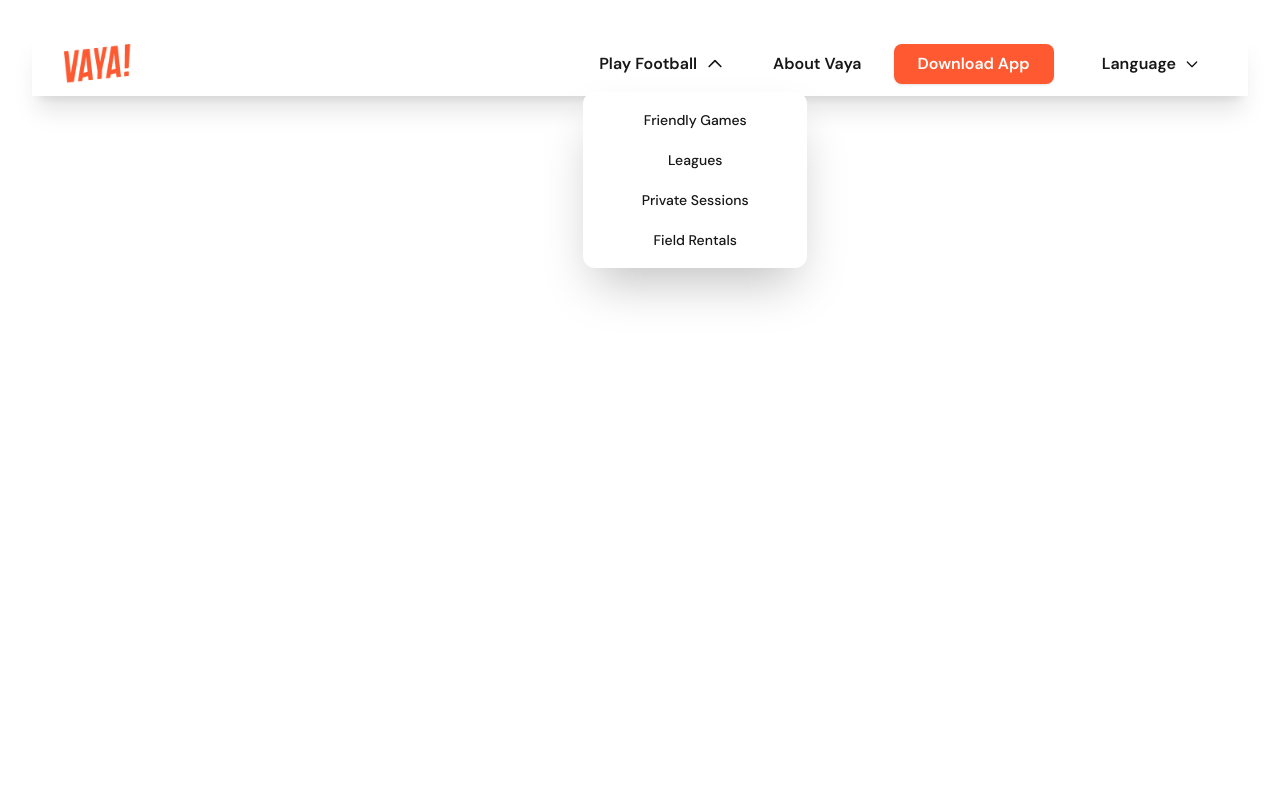
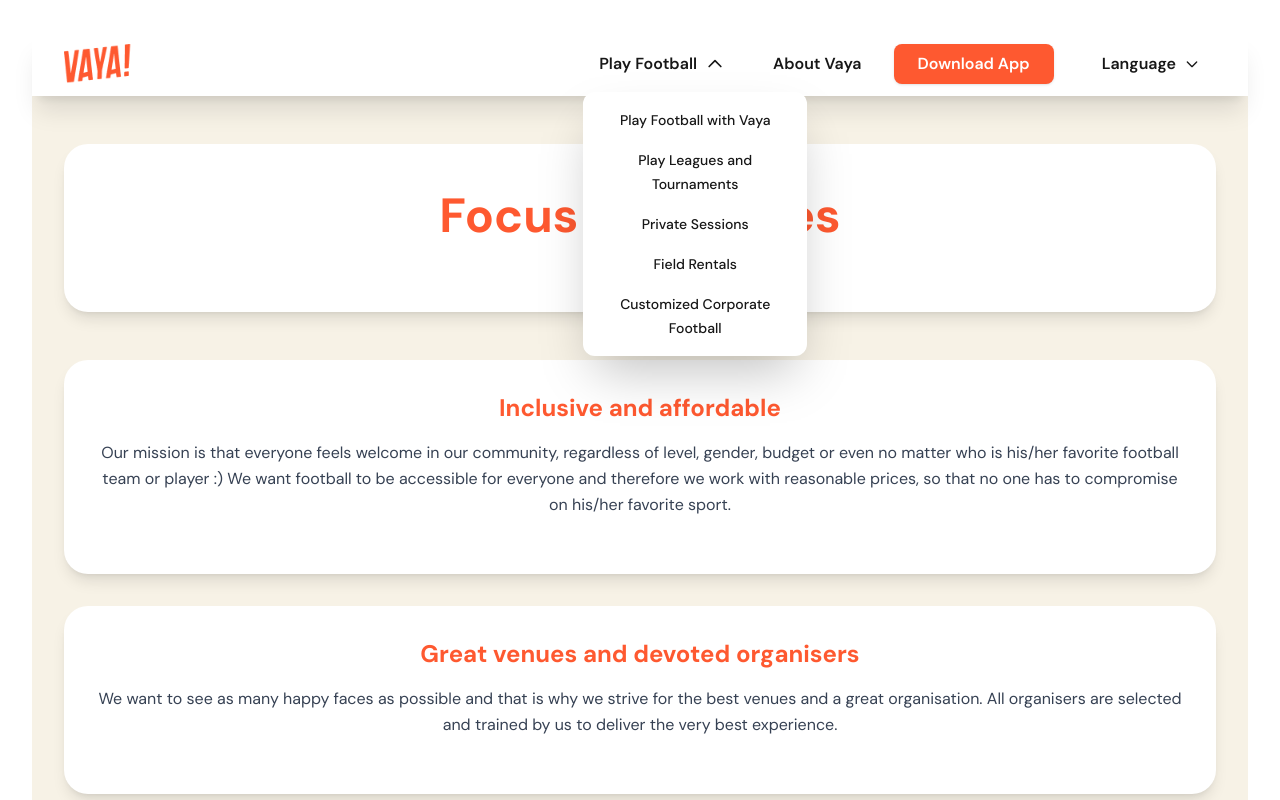
Before and after one commit to KHUSHBU-AETPL/vaya-web, a React (Vite) app: page /about/detailed in a window 1280 px wide. Both pictures are taken after a click on the button "Play Football". Shown: the top 800 px of the page. Built offline with nearby package versions, Linux system fonts and the light colour scheme.

Commit message:
add learn-more in About vaya

```diff
--- a/src/App.jsx
+++ b/src/App.jsx
@@ -11,6 +11,7 @@ import '@fontsource/dm-sans/600.css'; // Semi Bold
 import '@fontsource/dm-sans/900.css'; // Black
 import AllScreens from './screens/AllScreens'
 import AboutUs from './screens/AboutUs'
+import AboutUsDetailed from './screens/AboutUsDetailed'
 import DownloadApp from './screens/DownloadApp'
 import Support from './screens/Support'
 import PrivacyPolicy from './screens/PrivacyPolicy';
@@ -24,6 +25,7 @@ function App() {
       <Route path="/" element={<AllScreens/>}/>
       <Route path="/faq" element={<FAQ/>}/>
       <Route path="/about" element={<AboutUs/>}/>
+      <Route path="/about/detailed" element={<AboutUsDetailed/>}/>
       <Route path="/download" element={<DownloadApp/>}/>
       <Route path="/support" element={<Support/>}/>
       <Route path="/admin" element={<AdminLayout/>}>
--- a/src/screens/AboutUs.jsx
+++ b/src/screens/AboutUs.jsx
@@ -1,5 +1,6 @@
 import React from "react";
 import { FaCheckCircle } from "react-icons/fa";
+import { Link } from "react-router-dom";
 
 const AboutUs = () => (
   <div className="bg-primary-beige py-8 px-4 sm:px-6 lg:px-8 overflow-hidden flex items-center justify-center">
@@ -40,12 +41,12 @@ const AboutUs = () => (
 
       {/* CTA Button */}
       <div className="text-center">
-        <a
-          href="#"
+        <Link
+          to="/about/detailed"
           className="inline-block bg-primary-orange text-primary-white font-semibold text-sm sm:text-base px-6 py-3 rounded-full transition-all hover:bg-opacity-90 hover:shadow-lg"
         >
           Learn more
-        </a>
+        </Link>
       </div>
     </div>
   </div>
--- /dev/null
+++ b/src/screens/AboutUsDetailed.jsx
@@ -0,0 +1,98 @@
+import React, { useEffect } from "react";
+import { Link } from "react-router-dom";
+
+const AboutUsDetailed = () => {
+  // Scroll to top when component mounts
+  useEffect(() => {
+    window.scrollTo(0, 0);
+  }, []);
+
+  return (
+    <div className="bg-primary-beige min-h-screen py-12 px-4 sm:px-6 lg:px-8">
+      <div className="max-w-7xl mx-auto">
+        {/* Hero Section */}
+        <div className="bg-primary-white rounded-3xl shadow-lg overflow-hidden mb-12">
+          <div className="px-6 py-12 sm:px-12 lg:px-16">
+            <div className="text-center">
+              <h1 className="text-4xl sm:text-5xl font-bold text-primary-orange mb-6">Focus and values</h1>
+            </div>
+          </div>
+        </div>
+
+        {/* Focus and Values Content */}
+        <div className="bg-primary-white rounded-3xl shadow-lg p-8 mb-8">
+          <h2 className="text-2xl font-bold text-primary-orange mb-4">Inclusive and affordable</h2>
+          <p className="text-gray-700 mb-6 leading-relaxed">
+            Our mission is that everyone feels welcome in our community, regardless of level,
+            gender, budget or even no matter who is his/her favorite football team or player :)
+            We want football to be accessible for everyone and therefore we work with
+            reasonable prices, so that no one has to compromise on his/her favorite sport.
+          </p>
+        </div>
+
+        <div className="bg-primary-white rounded-3xl shadow-lg p-8 mb-8">
+          <h2 className="text-2xl font-bold text-primary-orange mb-4">Great venues and devoted organisers</h2>
+          <p className="text-gray-700 mb-6 leading-relaxed">
+            We want to see as many happy faces as possible and that is why we strive for
+            the best venues and a great organisation. All organisers are selected and
+            trained by us to deliver the very best experience.
+          </p>
+        </div>
+
+        <div className="bg-primary-white rounded-3xl shadow-lg p-8 mb-8">
+          <h2 className="text-2xl font-bold text-primary-orange mb-4">Development of Women's and Mixed Football</h2>
+          <p className="text-gray-700 mb-6 leading-relaxed">
+            At Vaya has a female founder, and therefore we know it's hard for women to find
+            a place to play. We want to change that and give women a prominent position.
+            We also recognise that it can be hard to find social games without expectations
+            of a certain level or competitiveness. That is why we want to focus on women's
+            and mixed football, to create a space where everyone can find their game and
+            community.
+          </p>
+        </div>
+
+        <div className="bg-primary-white rounded-3xl shadow-lg p-8 mb-8">
+          <h2 className="text-2xl font-bold text-primary-orange mb-4">Social aspects</h2>
+          <p className="text-gray-700 mb-6 leading-relaxed">
+            Football you play with a team, not alone. That is the spirit we want to emphasize,
+            on and off the pitch. We think the social aspect is as valuable as the match itself,
+            thus we encourage gatherings before or after the match.
+            What we love most is seeing new friendships and a close community that enjoys
+            sharing moments together.
+          </p>
+        </div>
+
+        <div className="bg-primary-white rounded-3xl shadow-lg p-8 mb-8">
+          <h2 className="text-2xl font-bold text-primary-orange mb-4">No global app, but local quality</h2>
+          <p className="text-gray-700 mb-6 leading-relaxed">
+            At Vaya, we have no investors that ask for high profits or fast scaling. We are in
+            control of our our vision and mission and therefore we can offer a premium and
+            constant quality of games and staff.
+          </p>
+        </div>
+
+        <div className="bg-primary-white rounded-3xl shadow-lg p-8 mb-8">
+          <h2 className="text-2xl font-bold text-primary-orange mb-4">Rewarding loyalty</h2>
+          <p className="text-gray-700 mb-6 leading-relaxed">
+            We love our players and the participation and contribution of every single player,
+            and therefore we created a loyalty program. Every user can reach a special
+            status and and earn game credits, so that we can show our appreciation and give
+            something back.
+          </p>
+        </div>
+
+        {/* Back to About Button */}
+        <div className="text-center mt-8">
+          <Link
+            to="/about"
+            className="inline-block bg-primary-orange text-primary-white font-semibold text-sm sm:text-base px-6 py-3 rounded-full transition-all hover:bg-opacity-90 hover:shadow-lg"
+          >
+            Back to About
+          </Link>
+        </div>
+      </div>
+    </div>
+  );
+};
+
+export default AboutUsDetailed;
--- a/src/screens/Navbar.jsx
+++ b/src/screens/Navbar.jsx
@@ -42,17 +42,20 @@ const Navbar = () => {
               {playFootballOpen && (
                 <div className="absolute left-0 mt-2 w-56 rounded-xl shadow-2xl bg-gradient-to-br bg-primary-white from-primary-beige via-primary-orange to-primary-black z-50 overflow-hidden animate-fade-in">
                   <div className="py-2" role="menu" aria-orientation="vertical">
-                    <Link to="/football/friendly-games" className="block px-5 py-2 text-primary-black hover:bg-primary-orange hover:text-primary-white transition-all duration-300 rounded-lg">
-                      <span className="text-medium-weight text-small">Friendly Games</span>
+                    <Link to="/football/play-with-vaya" className="block px-5 py-2 text-primary-black hover:bg-primary-orange hover:text-primary-white transition-all duration-300 rounded-lg">
+                      <span className="text-medium-weight text-small">Play Football with Vaya</span>
                     </Link>
-                    <Link to="/football/leagues" className="block px-5 py-2 text-primary-black hover:bg-primary-orange hover:text-primary-white transition-all duration-300 rounded-lg">
-                      <span className="text-medium-weight text-small">Leagues</span>
+                    <Link to="/football/leagues-tournaments" className="block px-5 py-2 text-primary-black hover:bg-primary-orange hover:text-primary-white transition-all duration-300 rounded-lg">
+                      <span className="text-medium-weight text-small">Play Leagues and Tournaments</span>
                     </Link>
                     <Link to="/football/private-sessions" className="block px-5 py-2 text-primary-black hover:bg-primary-orange hover:text-primary-white transition-all duration-300 rounded-lg">
                       <span className="text-medium-weight text-small">Private Sessions</span>
                     </Link>
                     <Link to="/football/field-rentals" className="block px-5 py-2 text-primary-black hover:bg-primary-orange hover:text-primary-white transition-all duration-300 rounded-lg">
                       <span className="text-medium-weight text-small">Field Rentals</span>
+                    </Link>
+                    <Link to="/football/corporate-football" className="block px-5 py-2 text-primary-black hover:bg-primary-orange hover:text-primary-white transition-all duration-300 rounded-lg">
+                      <span className="text-medium-weight text-small">Customized Corporate Football</span>
                     </Link>
                   </div>
                 </div>
@@ -156,17 +159,20 @@ const Navbar = () => {
             </button>
             {playFootballOpenMobile && (
               <div className="pl-4 space-y-1 mt-1">
-                <Link to="/football/friendly-games" className="block px-3 py-2 text-primary-black hover:bg-primary-orange hover:text-primary-white rounded-md transition-colors duration-200">
-                  <span className="text-medium-weight text-small">Friendly Games</span>
+                <Link to="/football/play-with-vaya" className="block px-3 py-2 text-primary-black hover:bg-primary-orange hover:text-primary-white rounded-md transition-colors duration-200">
+                  <span className="text-medium-weight text-small">Play Football with Vaya</span>
                 </Link>
-                <Link to="/football/leagues" className="block px-3 py-2 text-primary-black hover:bg-primary-orange hover:text-primary-white rounded-md transition-colors duration-200">
-                  <span className="text-medium-weight text-small">Leagues</span>
+                <Link to="/football/leagues-tournaments" className="block px-3 py-2 text-primary-black hover:bg-primary-orange hover:text-primary-white rounded-md transition-colors duration-200">
+                  <span className="text-medium-weight text-small">Play Leagues and Tournaments</span>
                 </Link>
                 <Link to="/football/private-sessions" className="block px-3 py-2 text-primary-black hover:bg-primary-orange hover:text-primary-white rounded-md transition-colors duration-200">
                   <span className="text-medium-weight text-small">Private Sessions</span>
                 </Link>
                 <Link to="/football/field-rentals" className="block px-3 py-2 text-primary-black hover:bg-primary-orange hover:text-primary-white rounded-md transition-colors duration-200">
                   <span className="text-medium-weight text-small">Field Rentals</span>
+                </Link>
+                <Link to="/football/corporate-football" className="block px-3 py-2 text-primary-black hover:bg-primary-orange hover:text-primary-white rounded-md transition-colors duration-200">
+                  <span className="text-medium-weight text-small">Customized Corporate Football</span>
                 </Link>
               </div>
             )}
```
Also changed, not shown: 1 other file (tests, documents, lock files or other folders).
